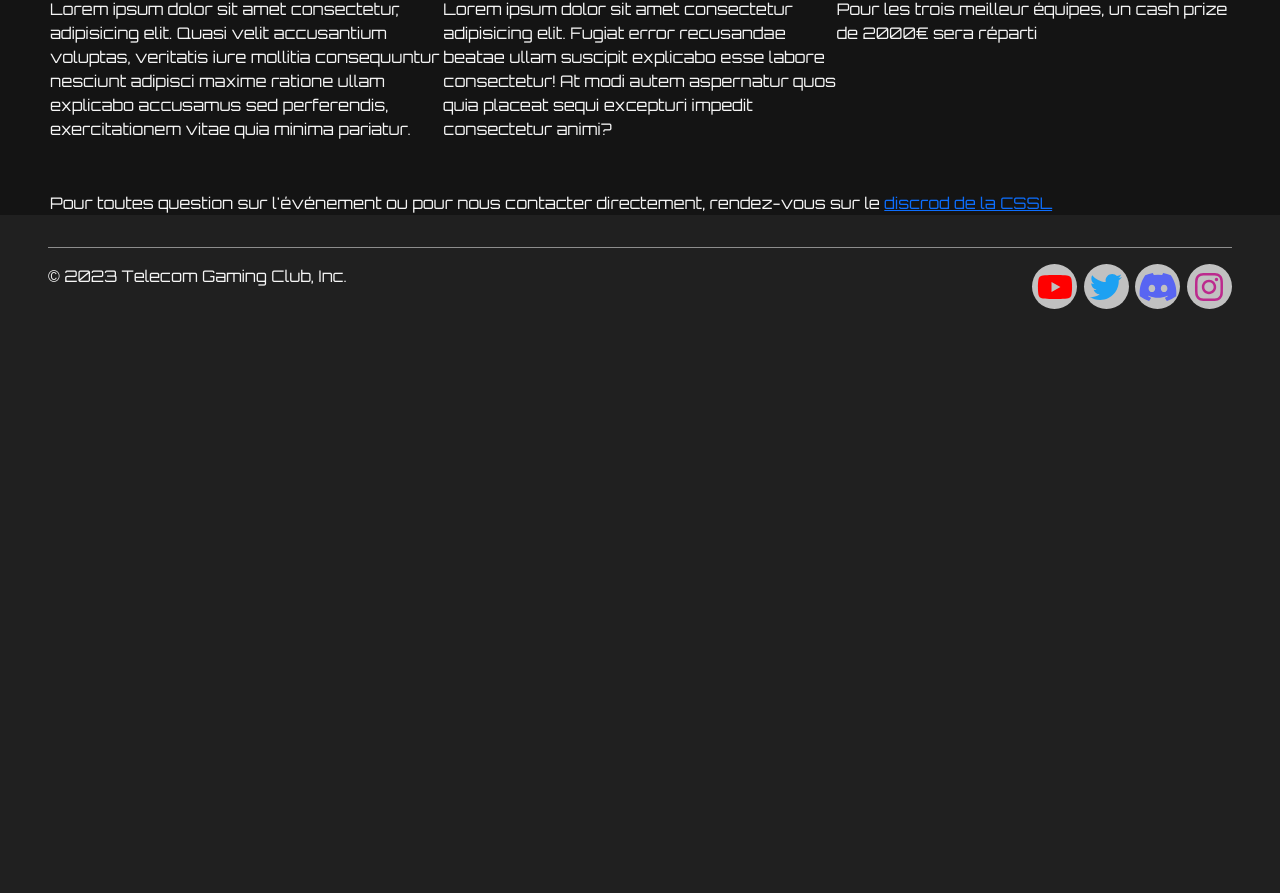
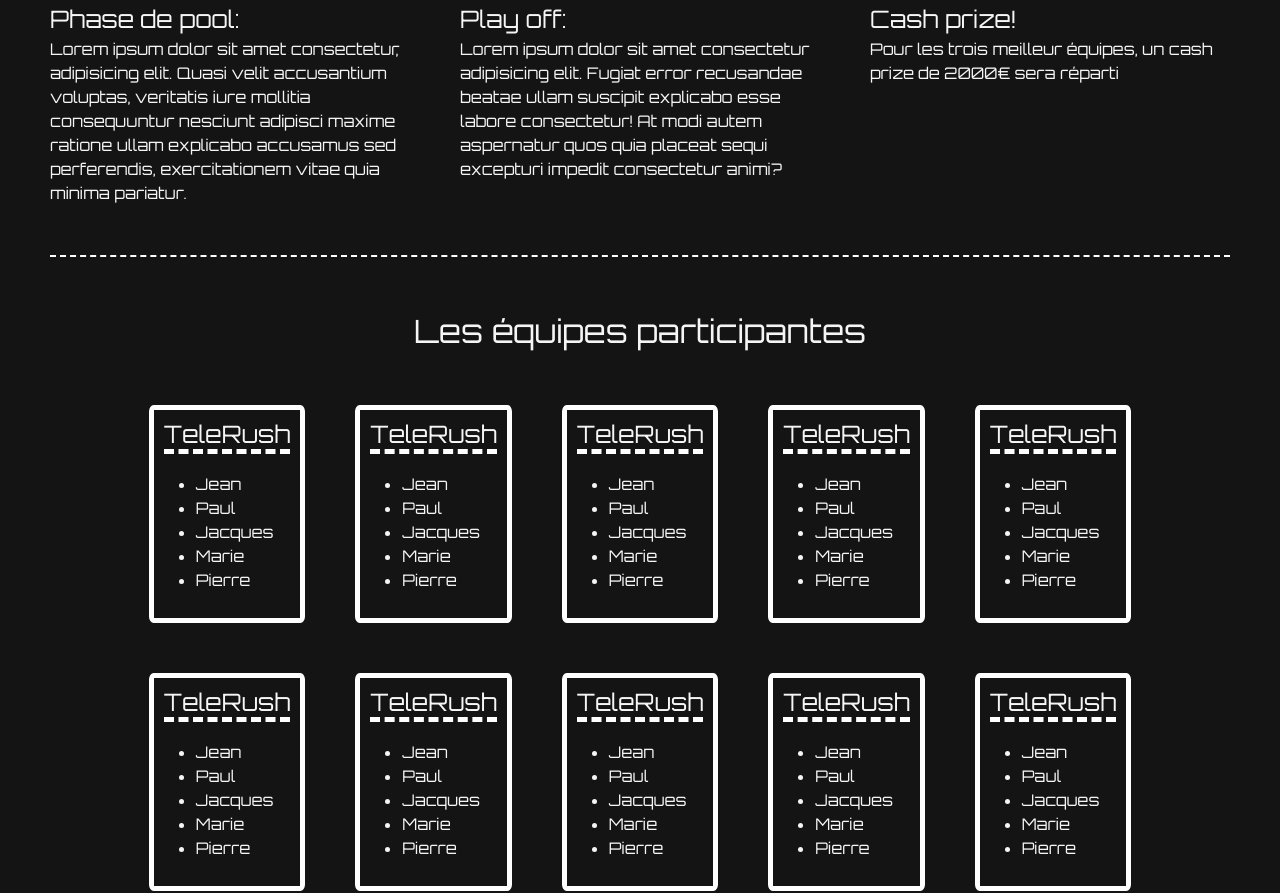
Before and after one commit to Hy3z/TGCWebsite, a React (Vite) app: page /event/cssl in a window 1280 px wide. Shown: the part 596-1489 px from the top of the page. Before the commit the page ends 937 px from the top, so only its background shows below. Built offline with nearby package versions, Linux system fonts and the light colour scheme.

Commit message:
feat - CSSL page: added a team section, see data folder to modify the content

```diff
--- /dev/null
+++ b/src/Components/TeamCard.tsx
@@ -0,0 +1,21 @@
+import Styles from "./css/TeamCard.module.css";
+
+interface Props {
+  teamName: string;
+  teamMembers: string[];
+}
+
+const TeamCard = ({ teamName, teamMembers }: Props) => {
+  return (
+    <div className={Styles.container}>
+      <h1 className={Styles.name}>{teamName}</h1>
+      <ul className={Styles.players}>
+        {teamMembers.map((member) => (
+          <li className={Styles.player}>{member}</li>
+        ))}
+      </ul>
+    </div>
+  );
+};
+
+export default TeamCard;
--- /dev/null
+++ b/src/Components/css/TeamCard.module.css
@@ -0,0 +1,19 @@
+.name {
+    border-bottom: 5px dashed white;
+}
+
+.players {
+    padding-top: 10px;
+}
+
+.player {
+
+}
+
+.container {
+    padding: 10px;
+    display: flex;
+    flex-direction: column;
+    border: 5px solid white;
+    border-radius: 3%;
+}
--- a/src/Page/CSSL.tsx
+++ b/src/Page/CSSL.tsx
@@ -1,11 +1,16 @@
 import Countdown from "../Components/Countdown";
-import Styles from "./css/CSSL.module.css"
+import Styles from "./css/CSSL.module.css";
+import TeamCard from "../Components/TeamCard";
+import TeamInfo from "../data/CSSLTeams";
 
 const CSSL = () => {
   return (
     <div className={Styles.pageContainer}>
       <div className={Styles.header}>
-        <div className={Styles.title}>Counter-Strike Student League <p/>1ère édition</div>
+        <div className={Styles.title}>
+          Counter-Strike Student League <p />
+          1ère édition
+        </div>
         <div className={Styles.countdown}>
           <Countdown
             title="La grande final à Telemcom!"
@@ -49,6 +54,18 @@ const CSSL = () => {
           </div>
         </div>
 
+        <div className={Styles.teamSection}>
+          <div className={Styles.title}>Les équipes participantes</div>
+          <div className={Styles.teams}>
+            {TeamInfo["teams"].map((team) => (
+              <TeamCard
+                teamName={team.teamName}
+                teamMembers={team.teamMembers}
+              />
+            ))}
+          </div>
+        </div>
+
         <div className={Styles.contact}>
           Pour toutes question sur l'événement ou pour nous contacter
           directement, rendez-vous sur le <a href="#">discrod de la CSSL </a>
--- a/src/Page/css/CSSL.module.css
+++ b/src/Page/css/CSSL.module.css
@@ -21,6 +21,7 @@
 }
 
 .body .rules {
+    border-bottom: 2px dashed white;
     padding-block: 50px;
     display: flex;
     flex-direction: column;
@@ -32,7 +33,10 @@
 }
 
 .rules .content {
+    padding-top: 40px;
     display: flex;
+    justify-content: space-evenly;
+    gap: 50px;
 }
 
 .content .title {
@@ -50,3 +54,35 @@
 .content .playoff {
     flex:1;
 }
+
+.teamSection {
+    padding-block: 50px;
+    border-bottom: 2px dashed white;
+    display: flex;
+    flex-direction: column;
+    align-items: center;
+}
+
+.teamSection .title {
+    font-size: 2rem;
+}
+
+.teamSection .teams {
+    padding-top: 50px;
+    display: flex;
+    flex-wrap: wrap;
+    justify-content: center;
+    gap: 50px;
+}
+
+.teamSection .teams li{
+    font-size: 1rem;
+}
+
+.teamSection .teams h1 {
+    font-size: 1.5rem;
+}
+
+.body .contact {
+    padding-block: 50px;
+}
--- /dev/null
+++ b/src/data/CSSLTeams.ts
@@ -0,0 +1,44 @@
+export default {
+    teams: [
+        {
+            teamName: "TeleRush",
+            teamMembers: ["Jean", "Paul", "Jacques", "Marie", "Pierre"]
+        },
+        {
+            teamName: "TeleRush",
+            teamMembers: ["Jean", "Paul", "Jacques", "Marie", "Pierre"]
+        },
+        {
+            teamName: "TeleRush",
+            teamMembers: ["Jean", "Paul", "Jacques", "Marie", "Pierre"]
+        },
+        {
+            teamName: "TeleRush",
+            teamMembers: ["Jean", "Paul", "Jacques", "Marie", "Pierre"]
+        },
+        {
+            teamName: "TeleRush",
+            teamMembers: ["Jean", "Paul", "Jacques", "Marie", "Pierre"]
+        },
+        {
+            teamName: "TeleRush",
+            teamMembers: ["Jean", "Paul", "Jacques", "Marie", "Pierre"]
+        },
+        {
+            teamName: "TeleRush",
+            teamMembers: ["Jean", "Paul", "Jacques", "Marie", "Pierre"]
+        },
+        {
+            teamName: "TeleRush",
+            teamMembers: ["Jean", "Paul", "Jacques", "Marie", "Pierre"]
+        },
+        {
+            teamName: "TeleRush",
+            teamMembers: ["Jean", "Paul", "Jacques", "Marie", "Pierre"]
+        },
+        {
+            teamName: "TeleRush",
+            teamMembers: ["Jean", "Paul", "Jacques", "Marie", "Pierre"]
+        }
+    ]
+}
```
